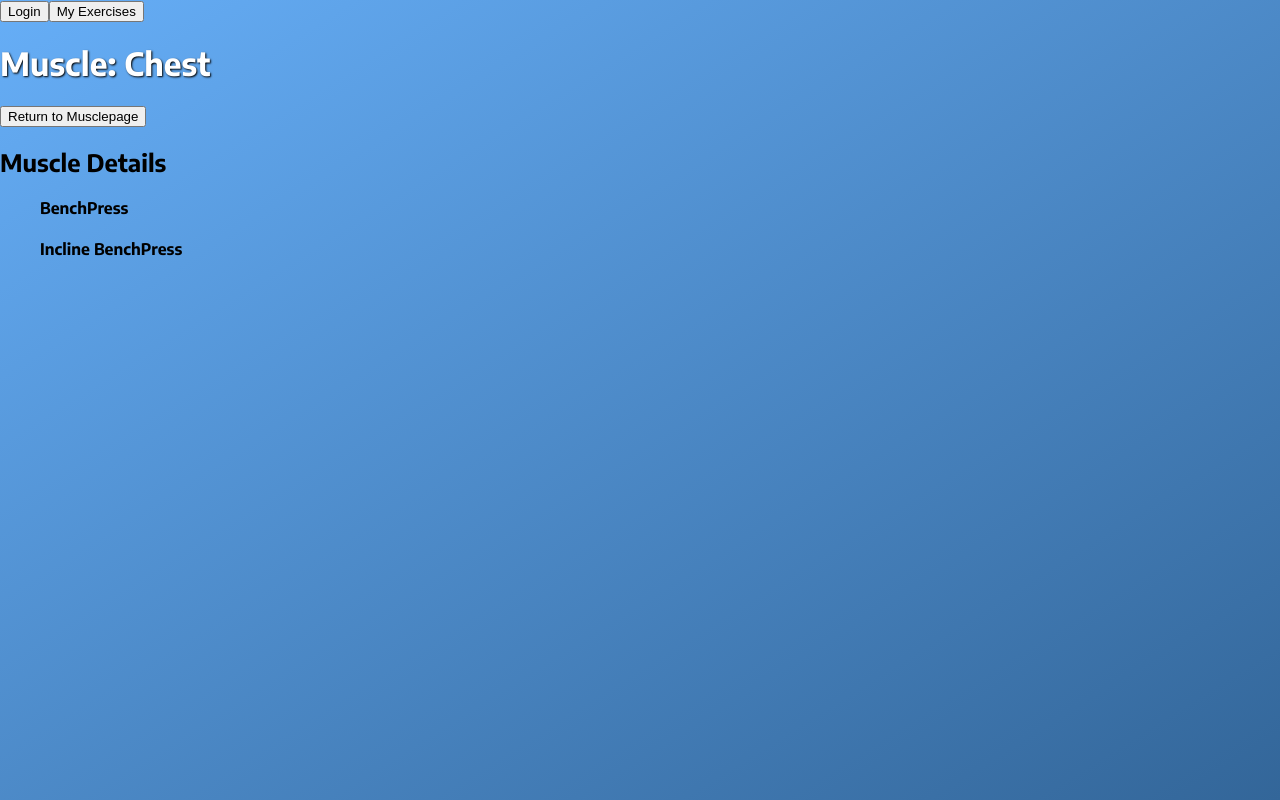
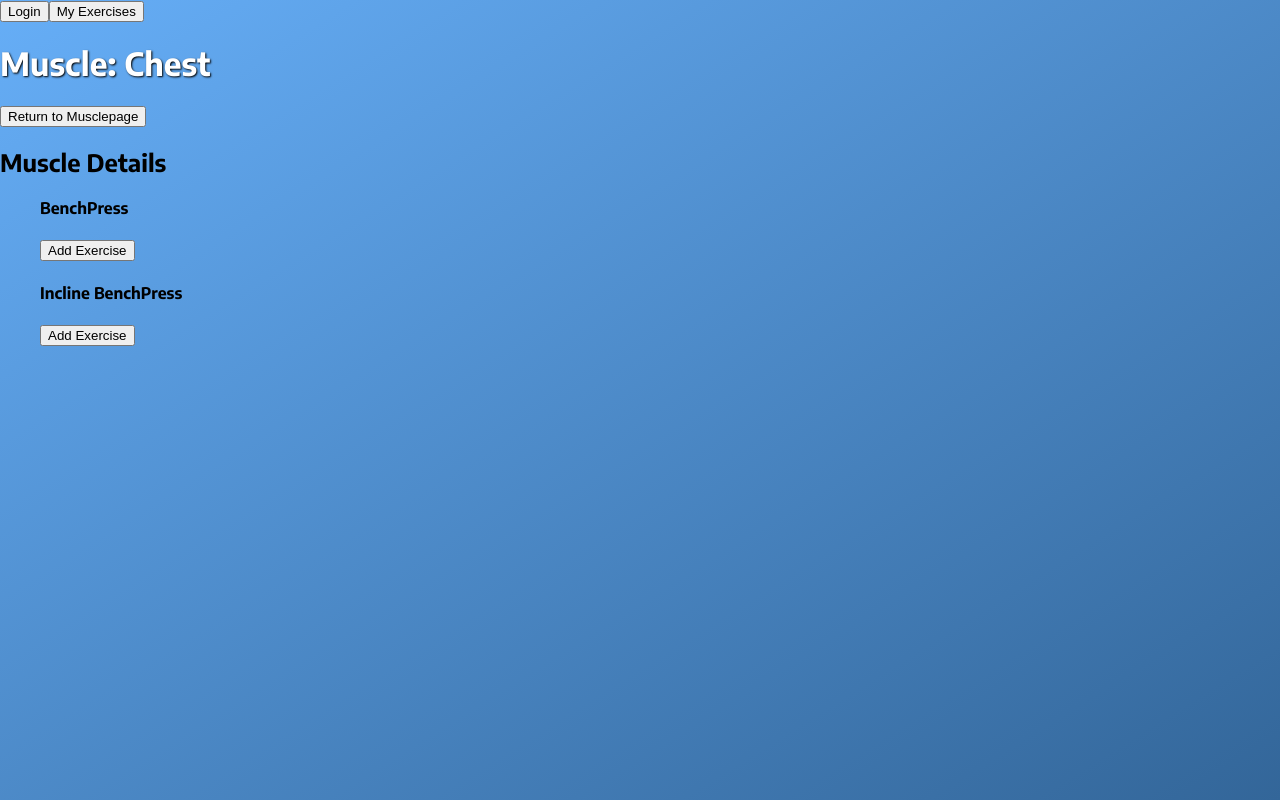
Before and after one commit to CarlMM/WorkoutJournalApp, a React (Vite) app in the folder WorkoutJournalFrontend/: page /muscles/1 in a window 1280 px wide. Built offline with nearby package versions, Linux system fonts and the light colour scheme.

Commit message:
NOw properly adds exercise to my exercises
Signed-off-by: CarlMM <kaptenkeps@gmail.com>

```diff
--- a/WorkoutJournalFrontend/src/App.jsx
+++ b/WorkoutJournalFrontend/src/App.jsx
@@ -68,7 +68,7 @@ const LOCAL_STORAGE_KEY = 'myStoredExercises'
 function App() {
 
   //For further reference
-  const [myExercises, setMyExercises] = useState(['Tja']);
+  const [myExercises, setMyExercises] = useState([]);
   const [muscleList, setMuscleList] = useState(musclesGroupsList);
   const [isolatedMuscle, setisolatedMuscleList] = useState(isolatedMuscleList);
 
@@ -85,8 +85,20 @@ function App() {
       console.log(myStoredExercises)
     },[])
 
+
+    const addExercise = (obj) =>{
+      const exc = obj;
+      console.log(exc)
+      setMyExercises(oGList =>{return [...oGList, exc]})
+      console.log(myExercises)
+    }
+
+
     return (
-      <Navbar items={muscleList} sMuscle={isolatedMuscle} exercises={myExercises}/>
+      <Navbar items={muscleList}
+      sMuscle={isolatedMuscle}
+      exercises={myExercises}
+      addExercise={addExercise}/>
   )
 }
 
--- a/WorkoutJournalFrontend/src/component/MyProfile/MyExercises.jsx
+++ b/WorkoutJournalFrontend/src/component/MyProfile/MyExercises.jsx
@@ -1,6 +1,6 @@
 import react from "react";
 
-
+import sMuscle from '../SpecificMuscle'
 
 function MyExercises(props){
 
@@ -13,6 +13,11 @@ function MyExercises(props){
     return(
         <div>
             <h1>My saves exercises</h1>
+            <ul>
+                {props.savedExercises.map(s => <div>
+                    <p>{s.title}</p><button></button>
+                </div>)}
+            </ul>
             <button onClick={myStoredE}>My Exercises</button>
         </div>
     )
--- a/WorkoutJournalFrontend/src/component/Navbar.jsx
+++ b/WorkoutJournalFrontend/src/component/Navbar.jsx
@@ -75,7 +75,9 @@ function Navbar(props){
             <MuscleGroups items={props.items}/>
           </Route>
           <Route path="/muscles/:id">
-            <SpecificMuscle sMuscle={props.sMuscle} items={props.items} />
+            <SpecificMuscle sMuscle={props.sMuscle}
+            items={props.items}
+            addExercise={props.addExercise} />
           </Route>
         </Switch>
       </div>
--- a/WorkoutJournalFrontend/src/component/SMuscleList.jsx
+++ b/WorkoutJournalFrontend/src/component/SMuscleList.jsx
@@ -2,6 +2,7 @@ import React, { useState, useEffect } from "react";
 
 
 function SMuscleList(props){
+
 
 
     return(
--- a/WorkoutJournalFrontend/src/component/SpecificMuscle.jsx
+++ b/WorkoutJournalFrontend/src/component/SpecificMuscle.jsx
@@ -10,6 +10,11 @@ function SpecificMuscle(props) {
     const newTitle = props.items.filter(t => t.id == id)
     const currentMuscle = newTitle.map(s => s.title)
 
+    const checkItems = () =>{
+        console.log(props.sMuscle.filter(s => s.muscleCateogryId == id))
+    }
+
+
     return (
         <div>
             <h1>Muscle: {currentMuscle}</h1>
@@ -20,11 +25,15 @@ function SpecificMuscle(props) {
                     .map(s =>
                     (
 
-                        <SMuscleList
-                        key={s.id}
-                        title={s.title}
-                        />
+                        <div>
+                            <SMuscleList
+                            key={s.id}
+                            title={s.title}
+                            />
+                            <button onClick={() => props.addExercise(s)}>Add Exercise</button>
+                        </div>
                     ))}
+
             </ul>
         </div>
     )
```
